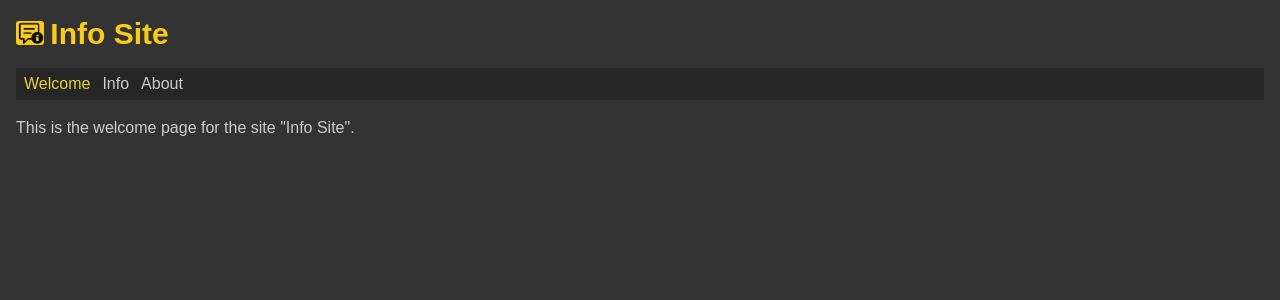
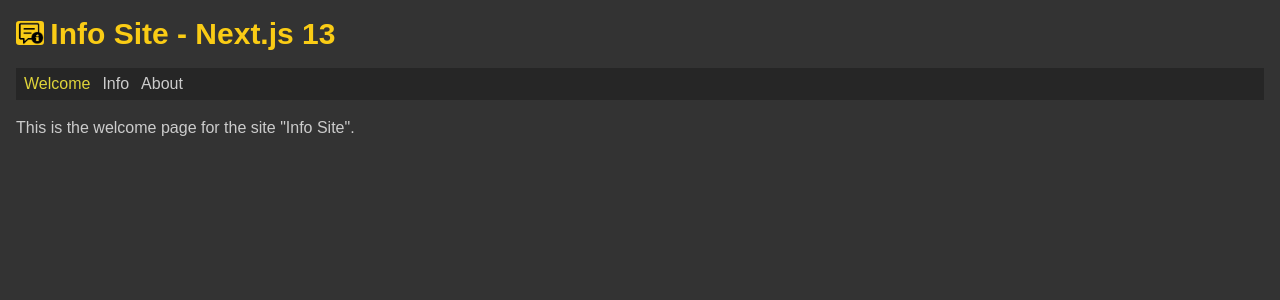
Before and after one commit to edwardtanguay/et001-nextjs-usecontext, a Next.js app: page / in a window 1280 px wide. Shown: the top 300 px of the page. Built offline with nearby package versions, Linux system fonts and the light colour scheme; no server answers.

Commit message:
new title

```diff
--- a/src/components/Header.tsx
+++ b/src/components/Header.tsx
@@ -11,7 +11,7 @@ function Header() {
 			<div className="headerArea">
 				<img src="images/info-icon.png" />
 				<h1 className="text-yellow-400 text-3xl font-bold mb-4">
-					Info Site
+					Info Site - Next.js 13
 				</h1>
 			</div>
 			<nav className="bg-neutral-800 py-1 px-2 mb-4">
```
